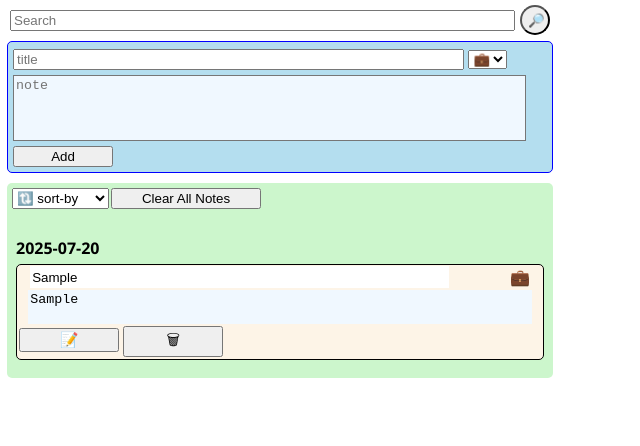
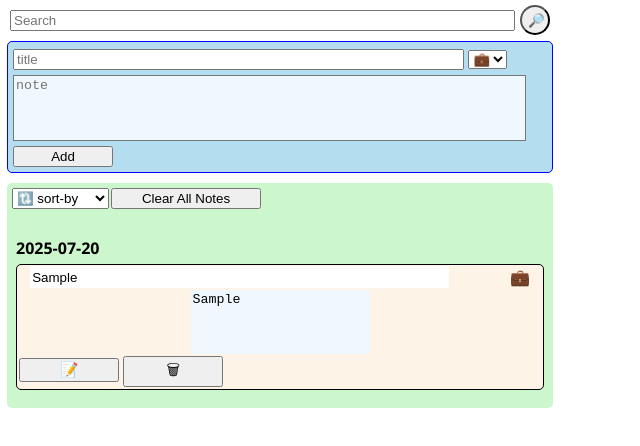
Before and after one commit to Kietezuka/QuickNote-Chrome-Extension, a browser extension: page index.html in a window 1280 px wide. Both pictures are taken after typing "Sample", "Sample" into the empty fields and a click on the button "Add". Shown: the whole page, without its empty margins (0-640 px from the left). Drawn offline with nearby package versions, Linux system fonts and the light colour scheme.

Commit message:
Update style.css

```diff
--- a/style.css
+++ b/style.css
@@ -54,8 +54,8 @@ button {
 }
 
 .show-text {
-  max-height: max-content;
-  min-height: min-content;
+  max-width: fit-content;
+  min-height: 60px;
   width: 95%;
   display: flex;
   margin: 2px auto;
@@ -104,9 +104,7 @@ textarea {
   gap: 5px;
   margin: 0px 5px 5px 5px;
 }
-.show-notes {
-  height: fit-content;
-}
+
 .show-note {
   border-radius: 5px;
   background-color: lab(96.71% 1.53 7.56);
```
